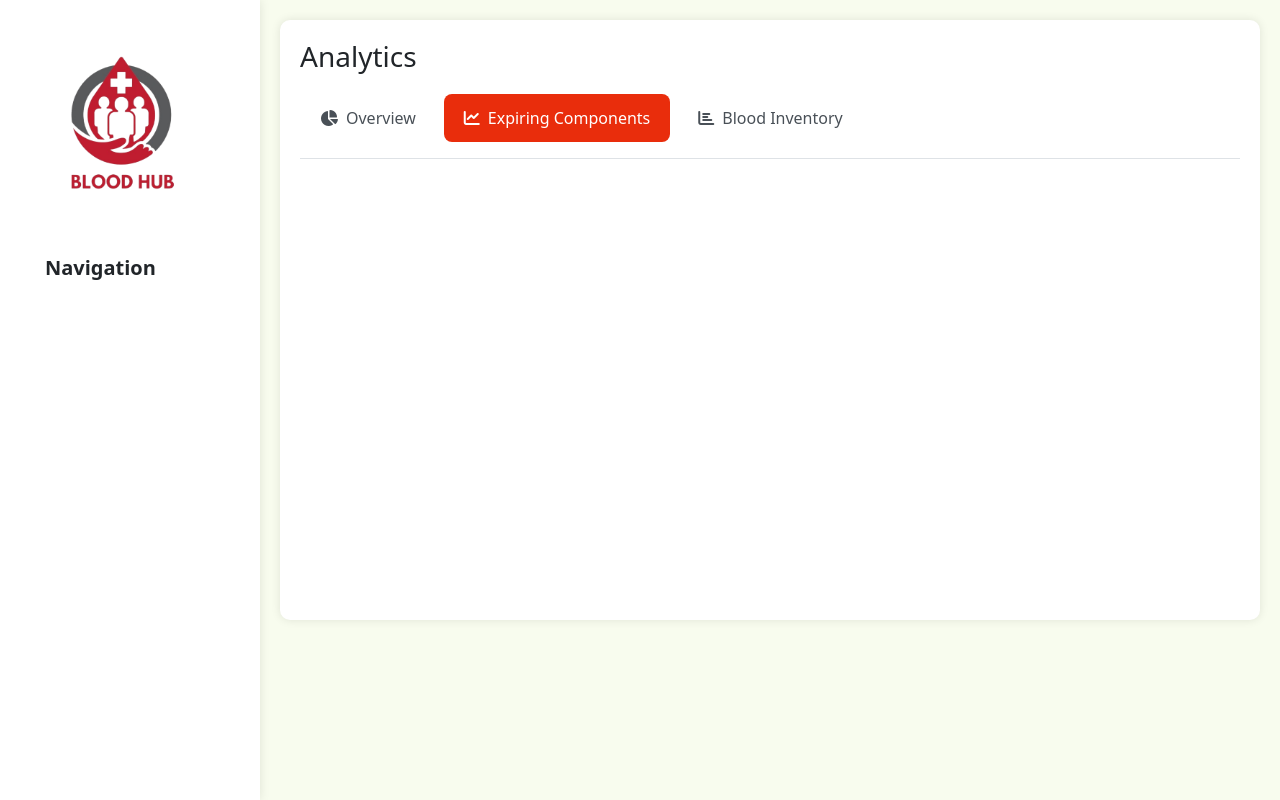
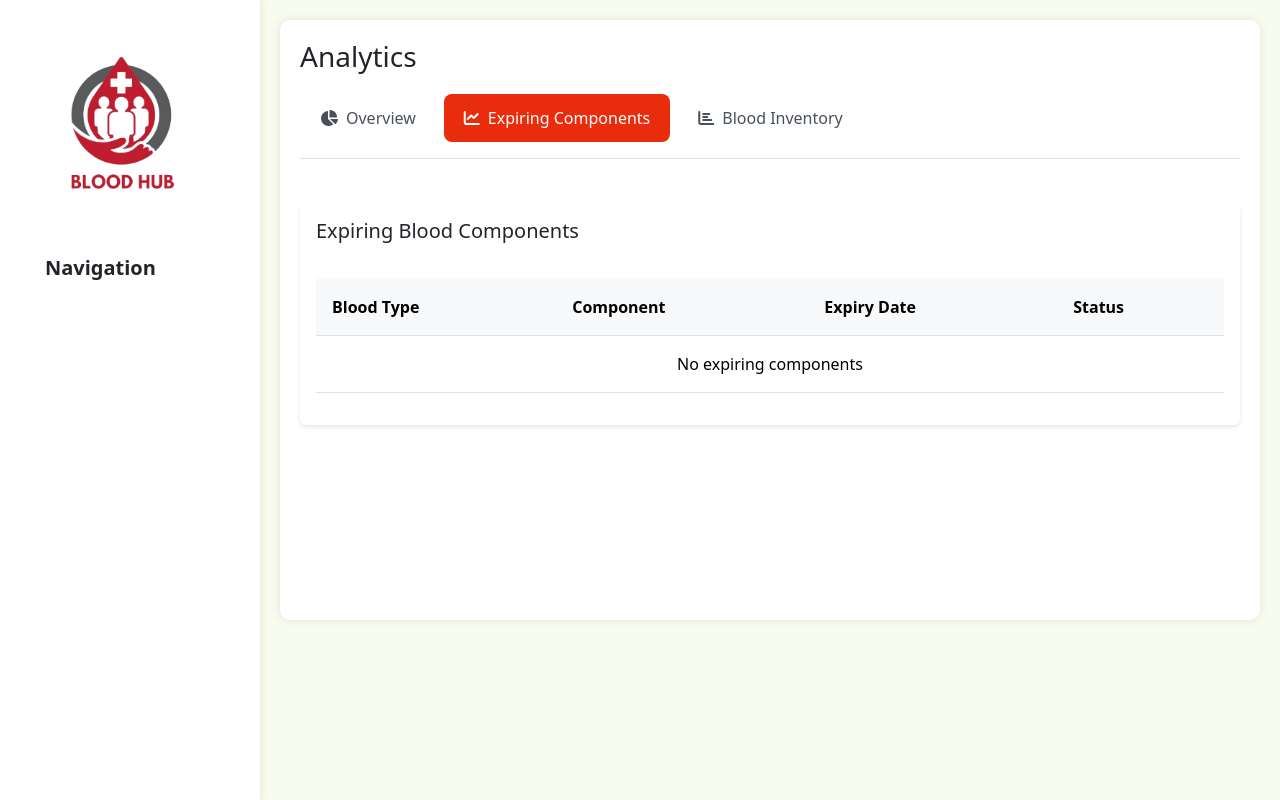
Before and after one commit to rubanenkos/BB_FE_Django, a Django app: page /analytics/ in a window 1280 px wide, after a click on "Expiring Components". Run offline with Django 5.2, Linux system fonts and the light colour scheme; data that the repository does not hold is empty; some libraries are stand-ins or nearby versions.

Commit message:
Added expiring components report

```diff
--- a/main/templates/main/analytics.html
+++ b/main/templates/main/analytics.html
@@ -128,7 +128,47 @@
 
         <!-- Expiring Components Tab -->
         <div class="tab-pane fade" id="requests" role="tabpanel">
-            <!-- Add request-specific analytics here -->
+            <div class="container-fluid p-0">
+                <div class="row">
+                    <div class="col-12">
+                        <div class="card">
+                            <div class="card-body">
+                                <h5 class="card-title">Expiring Blood Components</h5>
+                                <div class="table-responsive mt-3">
+                                    <table class="table table-hover">
+                                        <thead>
+                                            <tr>
+                                                <th>Blood Type</th>
+                                                <th>Component</th>
+                                                <th>Expiry Date</th>
+                                                <th>Status</th>
+                                            </tr>
+                                        </thead>
+                                        <tbody>
+                                            {% for item in expiring %}
+                                            <tr>
+                                                <td>{{ item.blood_group_name }}{{ item.rhesus_factor|slice:":1" }}</td>
+                                                <td>{{ item.blood_part_name }}</td>
+                                                <td>{{ item.expiry_date }}</td>
+                                                <td>
+                                                    <span class="badge bg-warning">
+                                                        Expiring Tomorrow
+                                                    </span>
+                                                </td>
+                                            </tr>
+                                            {% empty %}
+                                            <tr>
+                                                <td colspan="4" class="text-center">No expiring components</td>
+                                            </tr>
+                                            {% endfor %}
+                                        </tbody>
+                                    </table>
+                                </div>
+                            </div>
+                        </div>
+                    </div>
+                </div>
+            </div>
         </div>
 
         <!-- Inventory Trends Tab -->
--- a/main/views.py
+++ b/main/views.py
@@ -101,12 +101,19 @@ def analytics(request):
                 inventory_data['total_inventory'],
                 key=lambda x: (x['blood_group_name'], x['blood_part_name'])
             )
+            # Sort expiring components
+            sorted_expiring = sorted(
+                inventory_data['expiring_tomorrow'],
+                key=lambda x: (x['blood_group_name'], x['blood_part_name'])
+            )
         else:
             sorted_inventory = []
+            sorted_expiring = []
 
         context = {
             'analytics': analytics_data,
-            'inventory': sorted_inventory
+            'inventory': sorted_inventory,
+            'expiring': sorted_expiring
         }
 
         return render(request, 'main/analytics.html', context)
@@ -122,7 +129,8 @@ def analytics(request):
                 'transit': 0,
                 'waiting_requests': 0
             },
-            'inventory': []
+            'inventory': [],
+            'expiring': []
         })
 
 def user_details(request):
```
